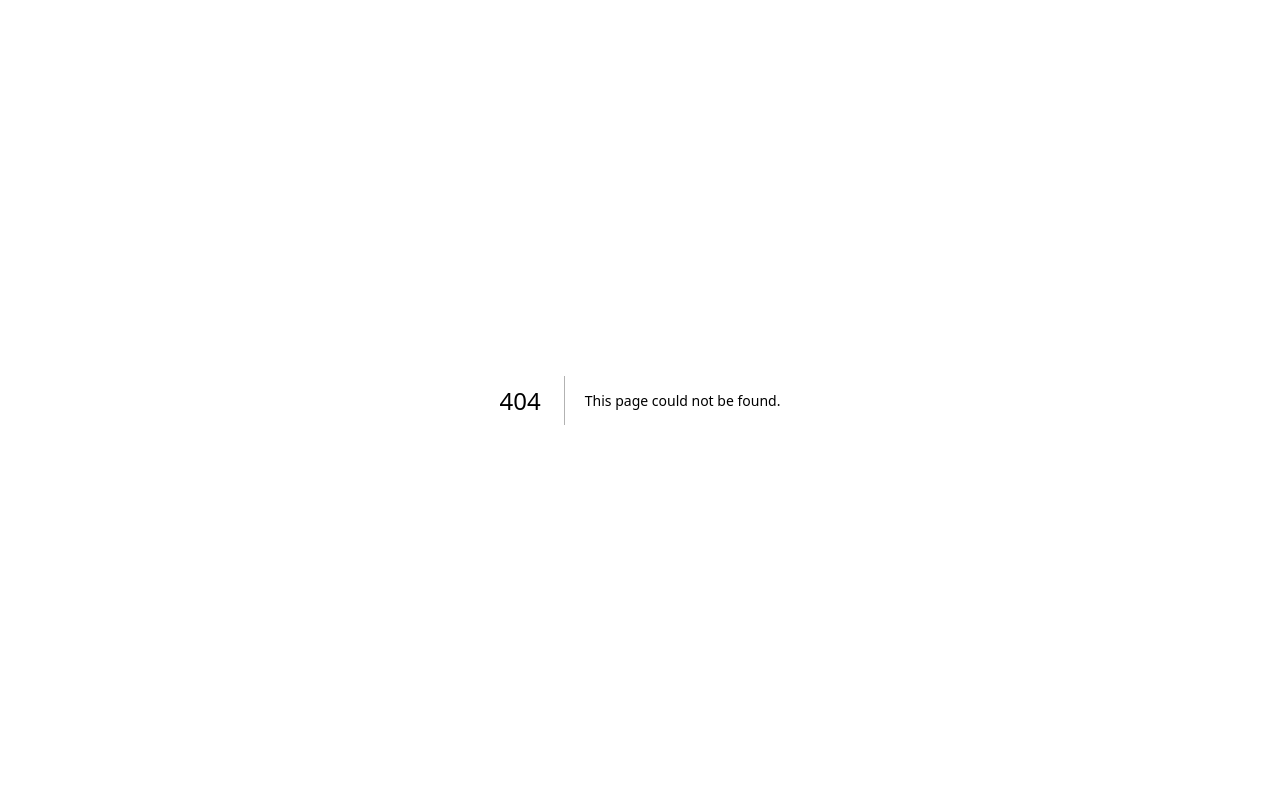
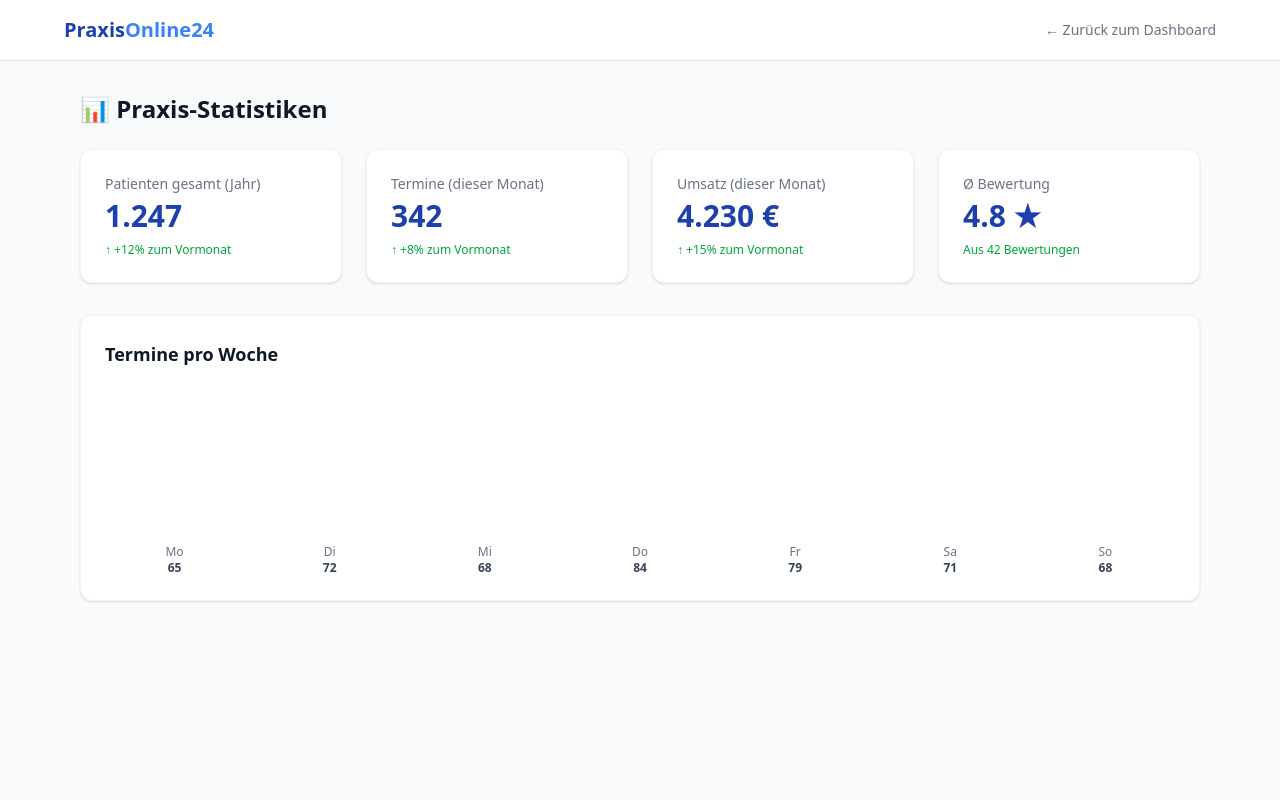
Before and after one commit to housniadmy-rgb/autooffice-pro-neu, a Next.js app: page /dashboard/statistiken in a window 1280 px wide. Before the commit this address had no page. Shown: the top 800 px of the page. Built offline with nearby package versions, Linux system fonts and the light colour scheme.

Commit message:
Fehlende E-Rezept und Statistiken Seiten hinzugefügt

```diff
--- /dev/null
+++ b/app/dashboard/erezept/page.tsx
@@ -0,0 +1,57 @@
+"use client"
+import { useState, useEffect } from "react"
+import Link from "next/link"
+import { translations, detectLanguage } from "../../../lib/i18n"
+
+export default function DashboardERezept() {
+  const [lang, setLang] = useState("de")
+  const [sent, setSent] = useState(false)
+
+  useEffect(() => {
+    const s = localStorage.getItem("lang")
+    if (s && translations[s]) setLang(s)
+    else setLang(detectLanguage())
+  }, [])
+
+  return (
+    <main className="min-h-screen bg-gray-50">
+      <header className="bg-white border-b border-gray-200 py-4 px-6">
+        <div className="max-w-6xl mx-auto flex justify-between items-center">
+          <Link href="/" className="text-xl font-bold text-[#1E40AF]">Praxis<span className="text-[#3B82F6]">Online24</span></Link>
+          <Link href="/dashboard" className="text-sm text-gray-500 hover:text-[#1E40AF]">← Zurück zum Dashboard</Link>
+        </div>
+      </header>
+
+      <div className="max-w-2xl mx-auto px-4 py-8">
+        <h1 className="text-2xl font-bold text-gray-900 mb-6">💊 E-Rezept ausstellen</h1>
+
+        {sent ? (
+          <div className="bg-green-50 border border-green-200 rounded-xl p-6 text-center">
+            <p className="text-green-700 font-semibold">✅ Rezept wurde an die Apotheke gesendet!</p>
+            <button onClick={() => setSent(false)} className="mt-4 text-sm text-[#1E40AF] underline">+ Weiteres Rezept</button>
+          </div>
+        ) : (
+          <div className="bg-white rounded-xl shadow-sm border border-gray-100 p-6">
+            <div className="mb-4">
+              <label className="block text-sm font-medium text-gray-700 mb-1">Patient</label>
+              <input type="text" className="w-full p-3 border border-gray-300 rounded-lg" placeholder="Name des Patienten" />
+            </div>
+            <div className="mb-4">
+              <label className="block text-sm font-medium text-gray-700 mb-1">Medikament</label>
+              <input type="text" className="w-full p-3 border border-gray-300 rounded-lg" placeholder="z.B. Ibuprofen 400mg" />
+            </div>
+            <div className="mb-4">
+              <label className="block text-sm font-medium text-gray-700 mb-1">Dosierung</label>
+              <input type="text" className="w-full p-3 border border-gray-300 rounded-lg" placeholder="z.B. 3x täglich" />
+            </div>
+            <div className="mb-6">
+              <label className="block text-sm font-medium text-gray-700 mb-1">Apotheke</label>
+              <input type="text" className="w-full p-3 border border-gray-300 rounded-lg" placeholder="Apotheke auswählen" />
+            </div>
+            <button onClick={() => setSent(true)} className="w-full bg-[#1E40AF] text-white py-3 rounded-lg font-semibold hover:bg-blue-800 transition">E-Rezept senden</button>
+          </div>
+        )}
+      </div>
+    </main>
+  )
+}
--- /dev/null
+++ b/app/dashboard/statistiken/page.tsx
@@ -0,0 +1,65 @@
+"use client"
+import { useState, useEffect } from "react"
+import Link from "next/link"
+import { translations, detectLanguage } from "../../../lib/i18n"
+
+export default function DashboardStatistiken() {
+  const [lang, setLang] = useState("de")
+
+  useEffect(() => {
+    const s = localStorage.getItem("lang")
+    if (s && translations[s]) setLang(s)
+    else setLang(detectLanguage())
+  }, [])
+
+  return (
+    <main className="min-h-screen bg-gray-50">
+      <header className="bg-white border-b border-gray-200 py-4 px-6">
+        <div className="max-w-6xl mx-auto flex justify-between items-center">
+          <Link href="/" className="text-xl font-bold text-[#1E40AF]">Praxis<span className="text-[#3B82F6]">Online24</span></Link>
+          <Link href="/dashboard" className="text-sm text-gray-500 hover:text-[#1E40AF]">← Zurück zum Dashboard</Link>
+        </div>
+      </header>
+
+      <div className="max-w-6xl mx-auto px-4 py-8">
+        <h1 className="text-2xl font-bold text-gray-900 mb-6">📊 Praxis-Statistiken</h1>
+
+        <div className="grid grid-cols-1 md:grid-cols-2 lg:grid-cols-4 gap-6 mb-8">
+          <div className="bg-white rounded-xl p-6 shadow-sm border border-gray-100">
+            <p className="text-sm text-gray-500 mb-1">Patienten gesamt (Jahr)</p>
+            <p className="text-3xl font-bold text-[#1E40AF]">1.247</p>
+            <p className="text-xs text-green-600 mt-2">↑ +12% zum Vormonat</p>
+          </div>
+          <div className="bg-white rounded-xl p-6 shadow-sm border border-gray-100">
+            <p className="text-sm text-gray-500 mb-1">Termine (dieser Monat)</p>
+            <p className="text-3xl font-bold text-[#1E40AF]">342</p>
+            <p className="text-xs text-green-600 mt-2">↑ +8% zum Vormonat</p>
+          </div>
+          <div className="bg-white rounded-xl p-6 shadow-sm border border-gray-100">
+            <p className="text-sm text-gray-500 mb-1">Umsatz (dieser Monat)</p>
+            <p className="text-3xl font-bold text-[#1E40AF]">4.230 €</p>
+            <p className="text-xs text-green-600 mt-2">↑ +15% zum Vormonat</p>
+          </div>
+          <div className="bg-white rounded-xl p-6 shadow-sm border border-gray-100">
+            <p className="text-sm text-gray-500 mb-1">Ø Bewertung</p>
+            <p className="text-3xl font-bold text-[#1E40AF]">4.8 ★</p>
+            <p className="text-xs text-green-600 mt-2">Aus 42 Bewertungen</p>
+          </div>
+        </div>
+
+        <div className="bg-white rounded-xl shadow-sm border border-gray-100 p-6">
+          <h2 className="text-lg font-semibold text-gray-900 mb-4">Termine pro Woche</h2>
+          <div className="flex items-end gap-4 h-48">
+            {[65, 72, 68, 84, 79, 71, 68].map((val, i) => (
+              <div key={i} className="flex-1 flex flex-col items-center">
+                <div className="w-full bg-[#1E40AF] rounded-t-lg" style={{ height: `${(val / 90) * 100}%` }}></div>
+                <span className="text-xs text-gray-500 mt-2">{["Mo","Di","Mi","Do","Fr","Sa","So"][i]}</span>
+                <span className="text-xs font-semibold text-gray-700">{val}</span>
+              </div>
+            ))}
+          </div>
+        </div>
+      </div>
+    </main>
+  )
+}
```
